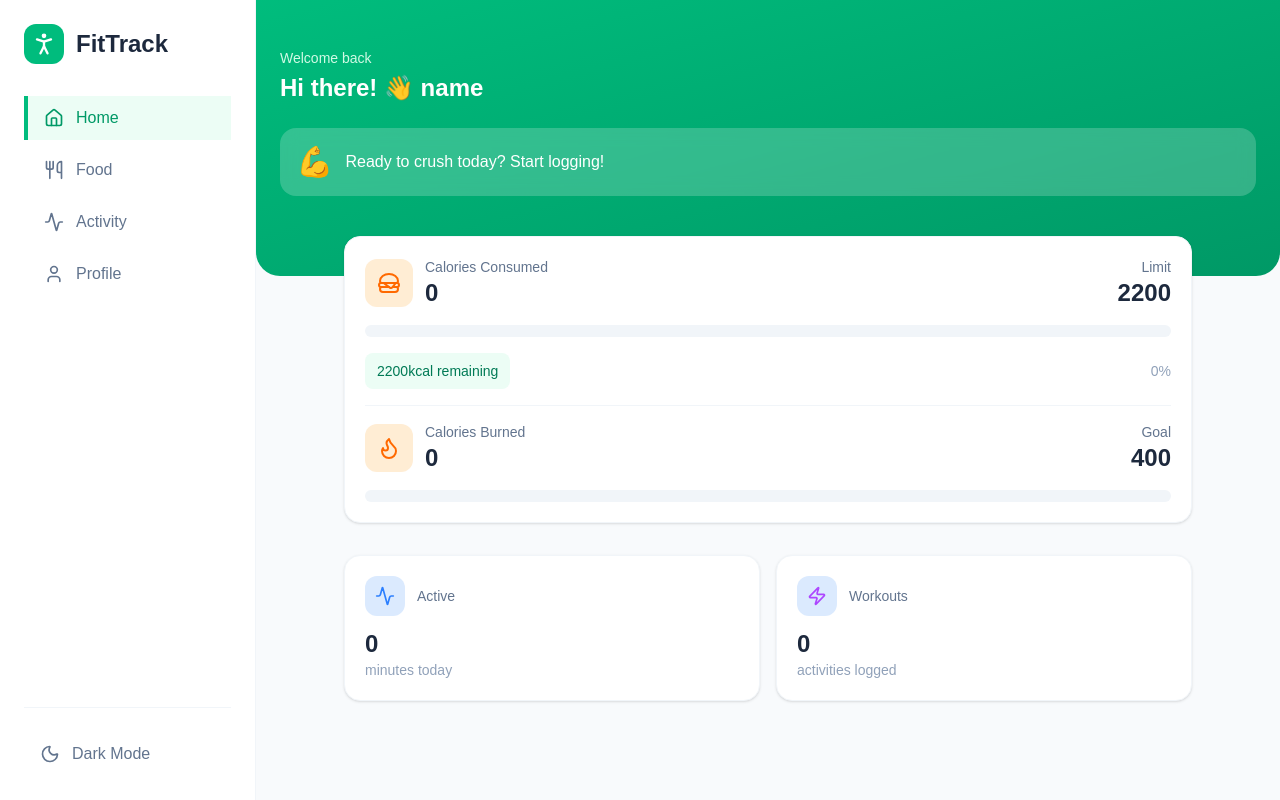
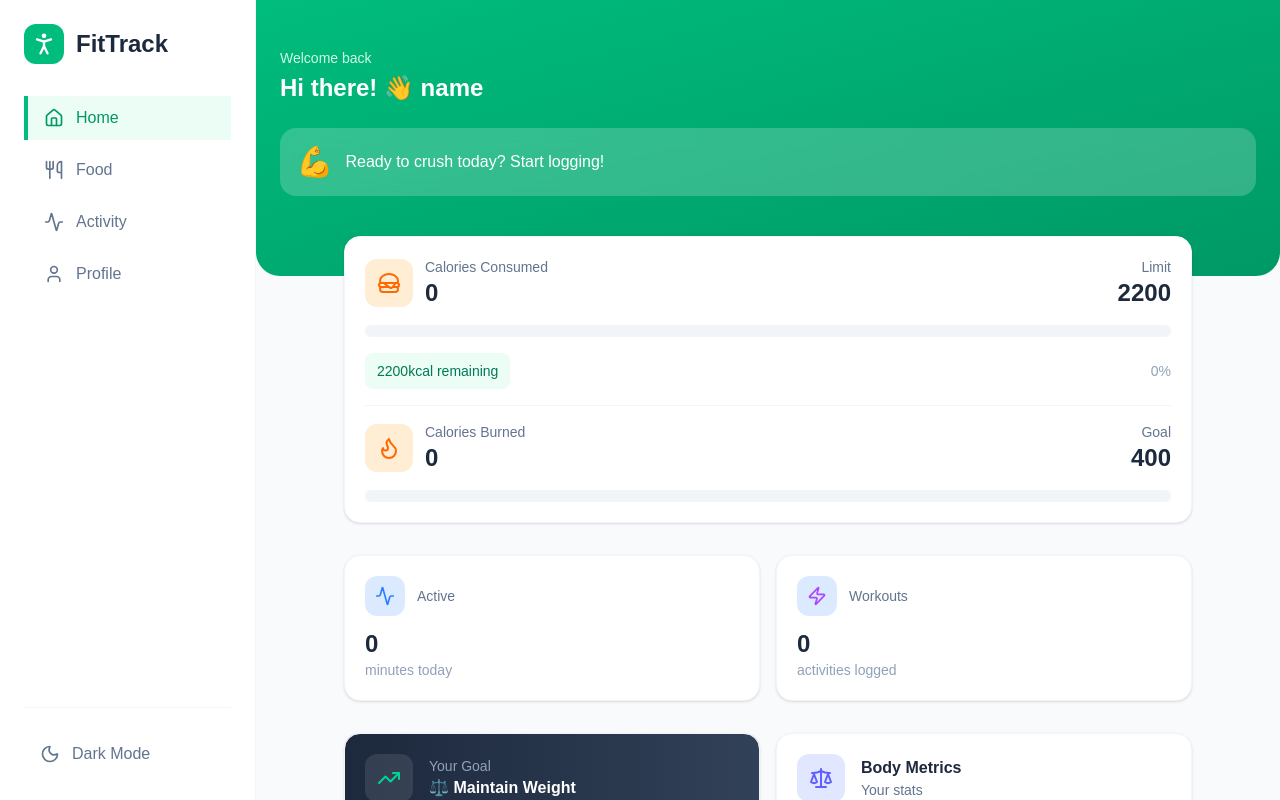
Before and after one commit to vedansh06/fitness-tracker, a React (Vite) app in the folder client/: page / in a window 1280 px wide. Both pictures are taken after typing "name@example.com", "Sample123" into the empty fields and a click on the button "Login". Built offline with nearby package versions, Linux system fonts and the light colour scheme; a web font is replaced by a local one.

Commit message:
feat: add Goal and Body Metrics cards to Dashboard

```diff
--- a/client/src/pages/Dashboard.tsx
+++ b/client/src/pages/Dashboard.tsx
@@ -4,7 +4,14 @@ import { useAppContext } from "../context/AppContext";
 import type { ActivityEntry, FoodEntry } from "../types";
 import Card from "../components/ui/Card";
 import ProgressBar from "../components/ui/ProgressBar";
-import { Activity, FlameIcon, HamburgerIcon, Zap } from "lucide-react";
+import {
+  Activity,
+  FlameIcon,
+  HamburgerIcon,
+  ScaleIcon,
+  TrendingUpIcon,
+  Zap,
+} from "lucide-react";
 
 const Dashboard = () => {
   const { user, allActivityLogs, allFoodLogs } = useAppContext();
@@ -183,6 +190,42 @@ const Dashboard = () => {
             <p className="text-sm text-slate-400">activities logged</p>
           </Card>
         </div>
+
+        {/* Goal Card */}
+        {user && ( // This card will span both columns on large screens
+          <Card className="bg-linear-to-r from-slate-800 to-slate-700">
+            <div className="flex items-center gap-4">
+              <div className="w-12 h-12 rounded-xl bg-white/10 flex items-center justify-center">
+                <TrendingUpIcon className="w-6 h-6 text-emerald-400" />
+              </div>
+              <div>
+                <p className="text-slate-400 text-sm">Your Goal</p>
+                <p className="text-white font-semibold capitalize">
+                  {user.goal === "lose" && "🔥 Lose Weight"}
+                  {user.goal === "maintain" && "⚖️ Maintain Weight"}
+                  {user.goal === "gain" && "💪 Gain Muscle"}
+                </p>
+              </div>
+            </div>
+          </Card>
+        )}
+
+        {/* Body Metrics Card */}
+        {user && user.weight && (
+          <Card>
+            <div className="flex items-center gap-4 mb-6">
+              <div className="w-12 h-12 rounded-xl bg-indigo-100 flex items-center justify-center">
+                <ScaleIcon className="w-6 h-6 text-indigo-500" />
+              </div>
+              <div>
+                <h3 className="font-semibold text-slate-800 dark:text-white">
+                  Body Metrics
+                </h3>
+                <p className="text-slate-500 text-sm">Your stats</p>
+              </div>
+            </div>
+          </Card>
+        )}
       </div>
     </div>
   );
```
